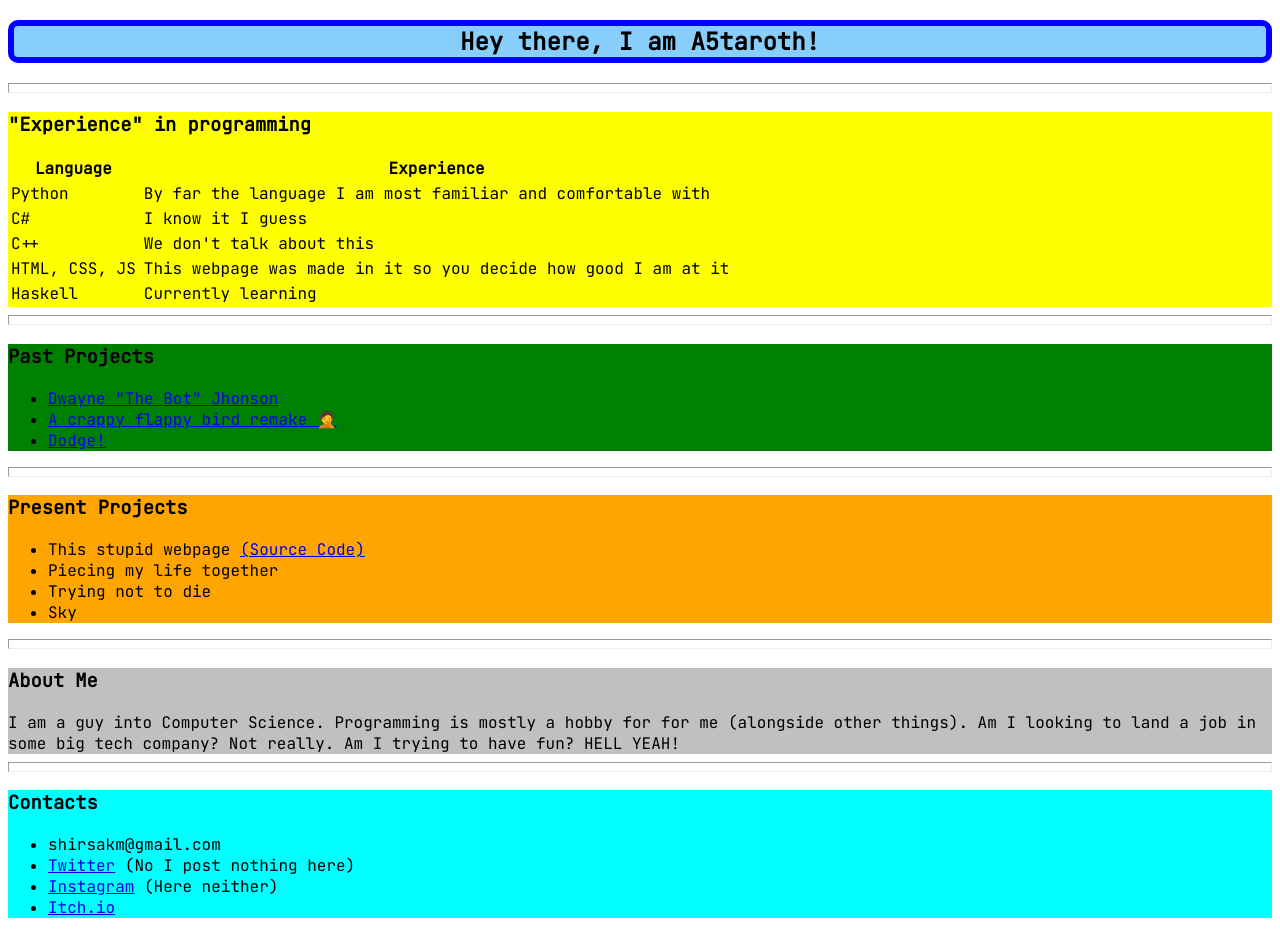
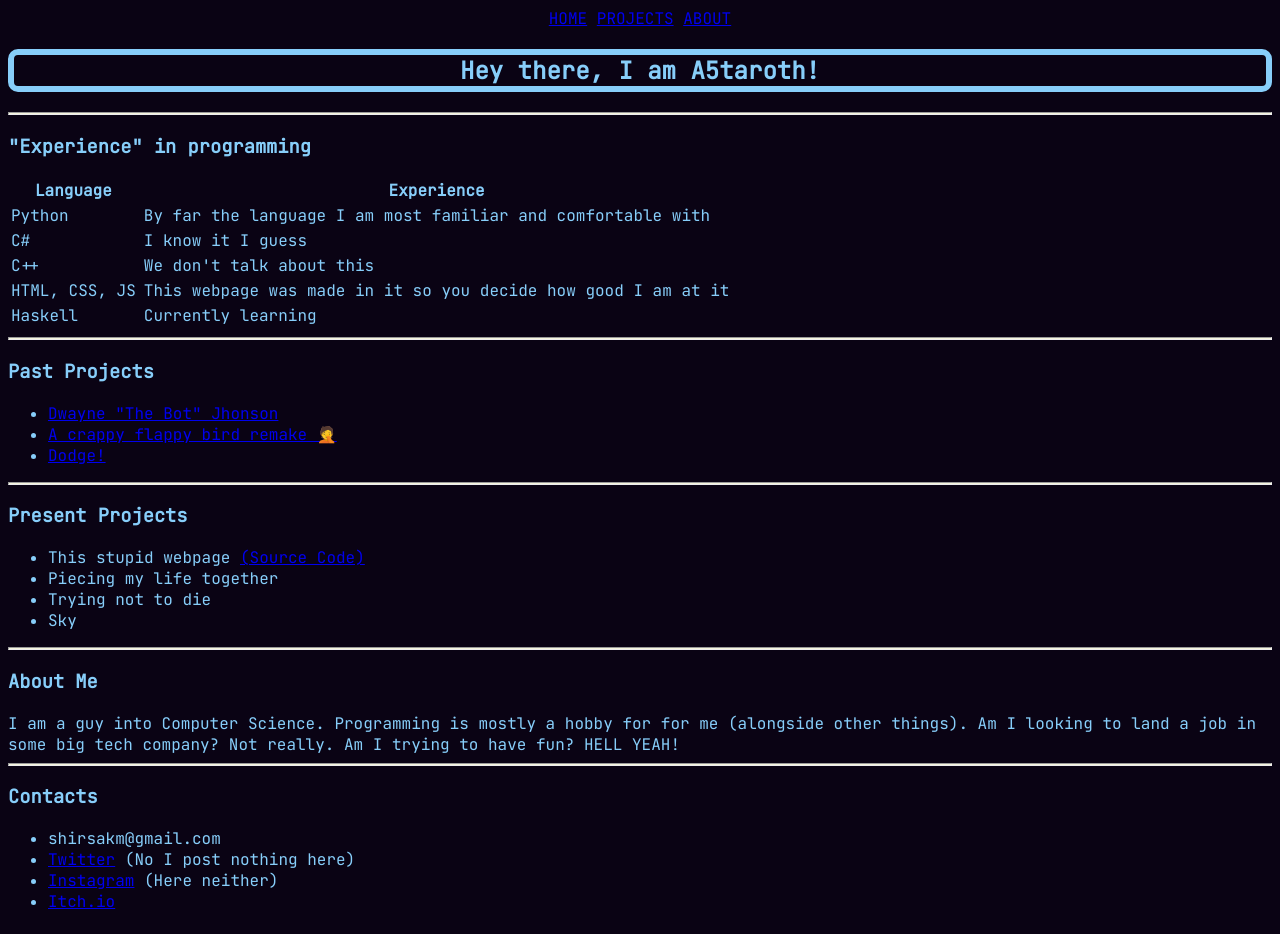
Before and after one commit to a5taroth/a5taroth.github.io, a plain HTML site: page index.html in a window 1280 px wide. Drawn offline with Linux system fonts and the light colour scheme; a web font is replaced by a local one.

Commit message:
turned the website dark and made a header

```diff
--- a/index.html
+++ b/index.html
@@ -11,48 +11,28 @@
         <link rel="icon" type="image/x-icon" href="favicon.ico"/>
     </head>
 
-    <link rel="stylesheet" href="https://fonts.googleapis.com/css?family=Roboto Mono" type="text/css">
-    <link rel="stylesheet" href="https://fonts.googleapis.com/css?family=JetBrains Mono" type="text/css">
-
-    <style>
-        .mono {
-            font-family: "jetbrains mono", "roboto mono";
-        }
-        .header {
-            border-color: blue;
-            border-style: solid;
-            border-width: 6px;
-            border-radius: 10px;
-
-            background-color: lightskyblue;
-        }
-
-        /* Backgrounds */
-        .yellow-bg {
-            background-color: yellow;
-        }
-        .orange-bg {
-            background-color: orange;
-        }
-        .green-bg {
-            background-color: green;
-        }
-        .silver-bg {
-            background-color: silver;
-        }
-        .cyan-bg {
-            background-color: cyan;
-        }
-
-        hr {height: 8px;}
-    </style>
+    <link rel="stylesheet" href="styles.css">
 
     <body class="mono">
-        <h2 class="header" align="center"><b>Hey there, I am A5taroth!</b></h2>
+        <header>
+            <div align="center">
+                <span>
+                    <a href="#start">HOME</a>
+                </span>
+                <span>
+                    <a href="#projs">PROJECTS</a>
+                </span>
+                <span>
+                    <a href="#about">ABOUT</a>
+                </span>
+            </div>
+        </header>
+
+        <h2 id="start" class="header" align="center"><b>Hey there, I am A5taroth!</b></h2>
 
         <hr/>
 
-        <div class="yellow-bg">
+        <div>
             <h3>"Experience" in programming</h3>
             <table>
                 <tr>
@@ -95,8 +75,8 @@
 
         <hr/>
 
-        <div class="green-bg">
-            <h3>Past Projects</h3>
+        <div>
+            <h3 id="projs">Past Projects</h3>
             <ul>
                 <li><a href="https://github.com/a5taroth/the-rock-bot/releases/tag/v1.0" target="_blank">Dwayne "The Bot" Jhonson</a></li>
                 <li><a href="https://github.com/a5taroth/crappy-bird-pygame" target="_blank">A crappy flappy bird remake 🤦</a></li>
@@ -106,7 +86,7 @@
 
         <hr/>
 
-        <div class="orange-bg">
+        <div>
             <h3>Present Projects</h3>
             <ul>
                 <li>This stupid webpage <a href="https://github.com/a5taroth/a5taroth.github.io" target="_blank">(Source Code)</a></li>
@@ -118,7 +98,7 @@
 
         <hr/>
 
-        <div class="silver-bg">
+        <div id="about">
             <h3>About Me</h3>
 
             I am a guy into Computer Science. Programming is mostly a hobby for for me (alongside other things).
@@ -127,7 +107,7 @@
 
         <hr/>
 
-        <div class="cyan-bg">
+        <div>
             <h3>Contacts</h3>
 
             <ul>
--- a/styles.css
+++ b/styles.css
@@ -0,0 +1,39 @@
+@import url("https://fonts.googleapis.com/css?family=JetBrains Mono");
+@import url("https://fonts.googleapis.com/css?family=Roboto Mon");
+
+.mono {
+    font-family: "jetbrains mono", "roboto mono";
+}
+.header {
+    border-color: lightskyblue;
+    border-style: solid;
+    border-width: 6px;
+    border-radius: 10px;
+}
+
+/* Backgrounds */
+.yellow-bg {
+    background-color: yellow;
+}
+.orange-bg {
+    background-color: orange;
+}
+.green-bg {
+    background-color: green;
+}
+.silver-bg {
+    background-color: silver;
+}
+.cyan-bg {
+    background-color: cyan;
+}
+
+html {
+    background-color: #0a0314;
+    color: lightskyblue;
+}
+hr {
+    height: 1px;
+    color: beige;
+    background-color: beige;
+}
```
